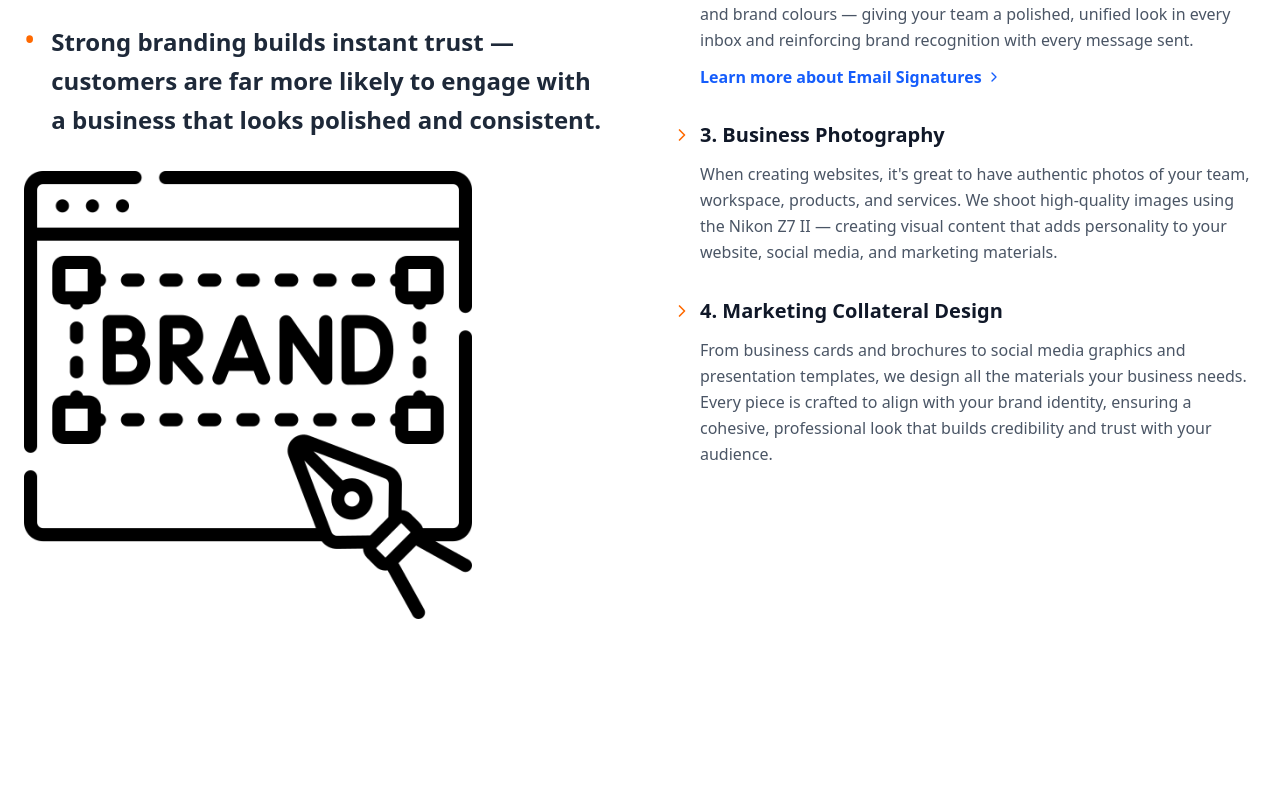
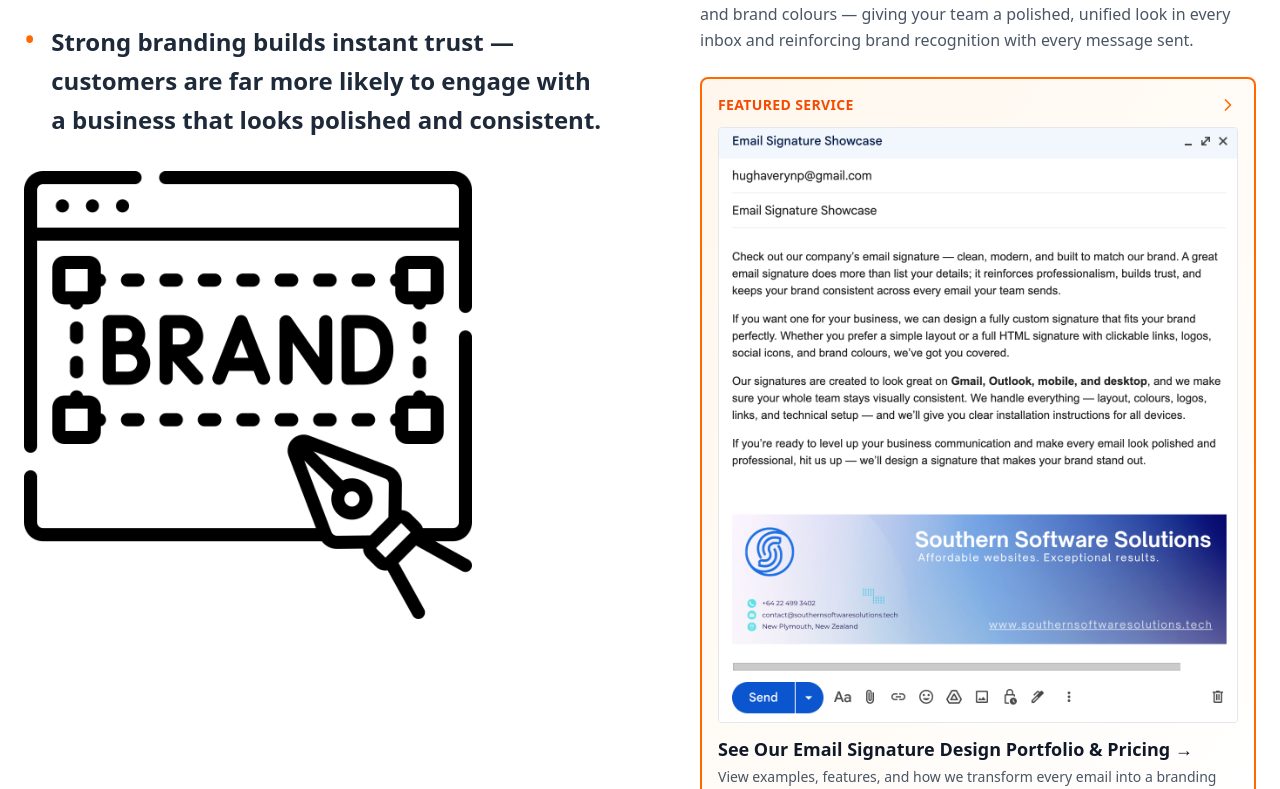
Before and after one commit to hughavery/southern-software-solutions-nextjs, a Next.js app: page /branding in a window 1280 px wide. Shown: the part 485-1274 px from the top of the page. Before the commit the page ends 1184 px from the top, so only its background shows below. Built offline with nearby package versions, Linux system fonts and the light colour scheme.

Commit message:
seo h1 and email signature preview

```diff
--- a/src/app/branding/email-signatures/page.tsx
+++ b/src/app/branding/email-signatures/page.tsx
@@ -91,7 +91,7 @@ const EmailSignatures = () => {
                 <span className="text-sm font-medium text-gray-500">/03.2</span>
               </div>
               <h1 className="text-4xl md:text-5xl lg:text-6xl font-bold text-gray-900 mb-6 leading-tight">
-                Professional Email Signature Design for Taranaki Businesses
+                Professional Email Signature Design | Taranaki
               </h1>
               <p className="text-xl text-gray-700 leading-relaxed max-w-3xl">
                 Transform every email into a branding opportunity. We design professional HTML email signatures
--- a/src/app/branding/page.tsx
+++ b/src/app/branding/page.tsx
@@ -87,12 +87,34 @@ const Branding = () => {
                   include your logo, contact details, social links, and brand colours — giving your team a polished,
                   unified look in every inbox and reinforcing brand recognition with every message sent.
                 </p>
-                <Link
-                  href="/branding/email-signatures"
-                  className="inline-flex items-center text-blue-600 hover:text-blue-700 font-semibold mt-3 ml-7 transition-colors"
-                >
-                  Learn more about Email Signatures
-                  <ChevronRight className="h-4 w-4 ml-1" />
+
+                {/* Featured Visual CTA Card */}
+                <Link href="/branding/email-signatures" className="block ml-7 mt-6">
+                  <div className="border-2 border-orange-500 rounded-lg overflow-hidden hover:shadow-xl transition-all duration-300 group bg-gradient-to-br from-orange-50 to-white">
+                    <div className="p-4">
+                      <div className="flex items-center justify-between mb-3">
+                        <div className="flex items-center">
+                          <span className="text-orange-600 font-bold text-sm uppercase tracking-wide">Featured Service</span>
+                        </div>
+                        <ChevronRight className="h-5 w-5 text-orange-500 group-hover:translate-x-1 transition-transform" />
+                      </div>
+                      <div className="mb-3">
+                        <Image
+                          src="/emailSignatureExample.png"
+                          alt="Professional Email Signature Example"
+                          width={600}
+                          height={200}
+                          className="w-full h-auto rounded border border-gray-200"
+                        />
+                      </div>
+                      <p className="text-gray-900 font-semibold text-lg group-hover:text-orange-600 transition-colors">
+                        See Our Email Signature Design Portfolio & Pricing →
+                      </p>
+                      <p className="text-gray-600 text-sm mt-1">
+                        View examples, features, and how we transform every email into a branding opportunity
+                      </p>
+                    </div>
+                  </div>
                 </Link>
               </div>
 
--- a/src/components/WebDesignMessage.tsx
+++ b/src/components/WebDesignMessage.tsx
@@ -42,7 +42,7 @@ const WebDesignMessage: React.FC = () => {
                 style={{ willChange: 'transform, opacity' }}
                 className={styles.highlightQuestion}
               >
-                ARE YOU LOOKING FOR A SEXY, WELL-DRESSED, SUPER-POWERED SALESPERSON THAT WORKS 24 HOURS A DAY, 7 DAYS A WEEK?
+                LOOKING FOR A SALESMAN THAT’S SEXY, SMART, AND BASICALLY A SUPERHERO FOR YOUR BUSINESS?
               </motion.h2>
 
               <motion.div
```
